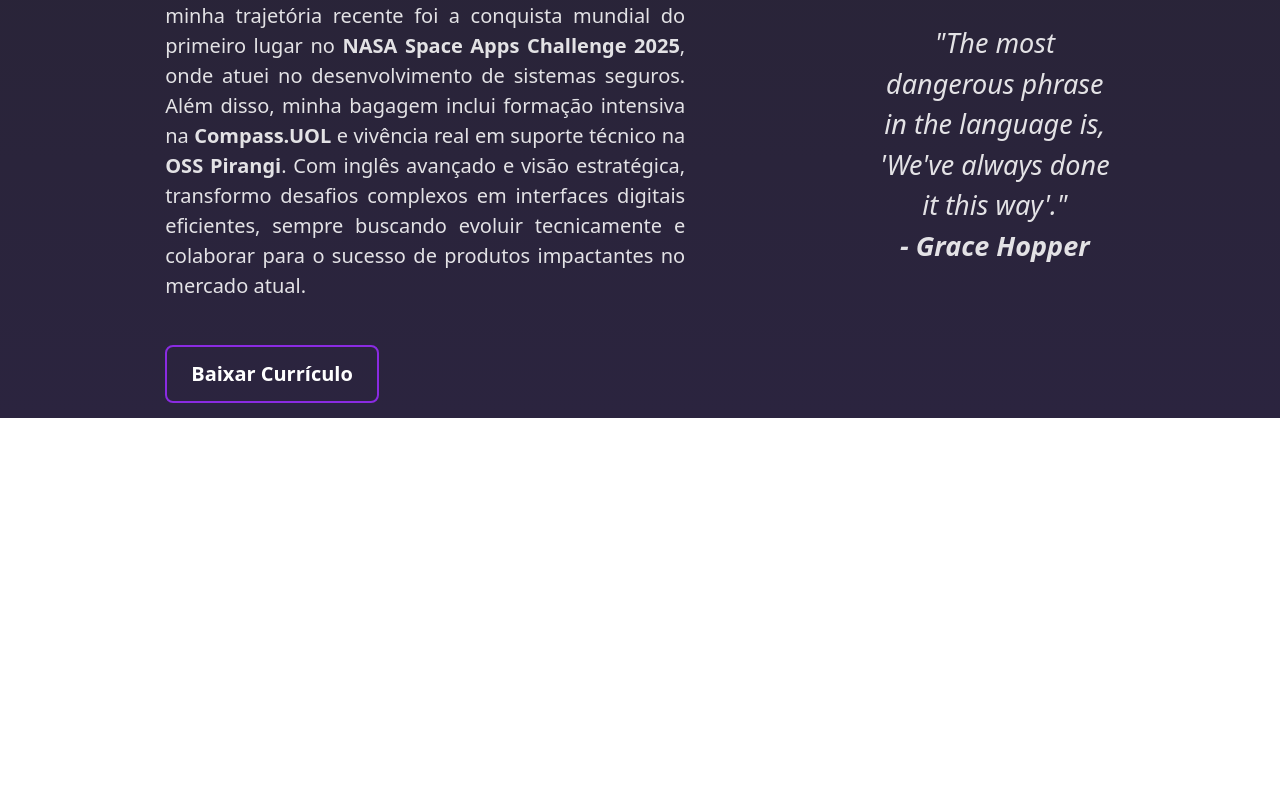
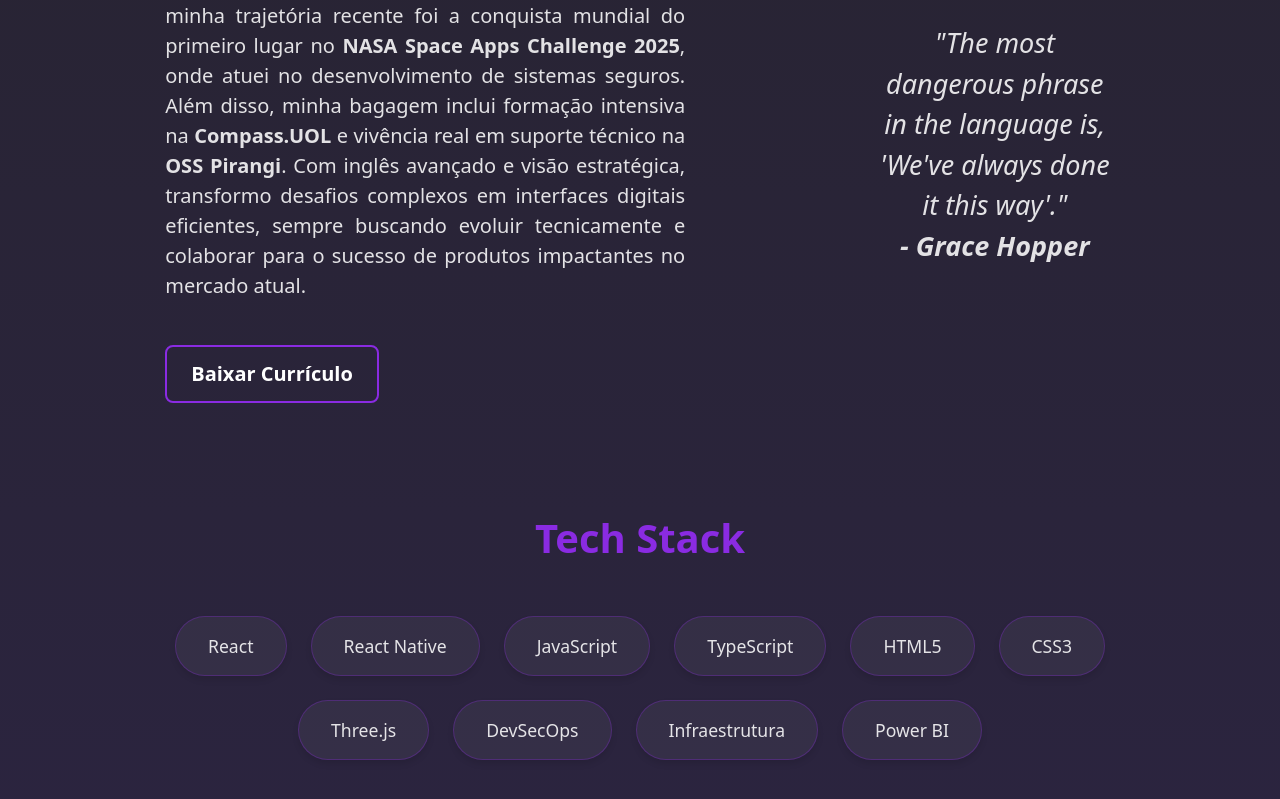
Before and after one commit to rbelchioroliv/Portfolio, a React (Vite) app: page / in a window 1280 px wide. Shown: the part 1324-2123 px from the top of the page. Before the commit the page ends 1742 px from the top, so only its background shows below. Built offline with nearby package versions, Linux system fonts and the light colour scheme.

Commit message:
add career-tags

```diff
--- a/src/App.css
+++ b/src/App.css
@@ -152,3 +152,36 @@
   color: white;
   box-shadow: 0 0 15px rgba(138, 43, 226, 0.5);
 }
+
+
+/* --- Seção de Skills --- */
+.skills-section {
+  padding: 4rem 2rem;
+  text-align: center;
+  max-width: 1000px;
+  margin: 0 auto;
+}
+
+.skills-section h2, .timeline-section h2 {
+  font-size: 2.5rem;
+  margin-bottom: 3rem;
+  color: blueviolet;
+}
+
+.skills-grid {
+  display: flex;
+  flex-wrap: wrap;
+  justify-content: center;
+  gap: 1.5rem;
+}
+
+.skill-card {
+  background: rgba(255, 255, 255, 0.05);
+  border: 1px solid rgba(138, 43, 226, 0.3);
+  padding: 1rem 2rem;
+  border-radius: 50px;
+  font-size: 1.1rem;
+  font-weight: 500;
+  cursor: default;
+  box-shadow: 0 4px 6px rgba(0,0,0,0.1);
+}
--- a/src/App.jsx
+++ b/src/App.jsx
@@ -186,6 +186,36 @@
       </div>
 
 
+       {/* COMPETÊNCIAS */}
+      <div className='skills-section'>
+        <motion.h2
+          initial={{ opacity: 0, y: 20 }}
+          whileInView={{ opacity: 1, y: 0 }}
+          viewport={{ once: true }}
+        >
+          Tech Stack
+        </motion.h2>
+        <div className='skills-grid'>
+          {skills.map((skill, index) => (
+            <motion.div
+              key={index}
+              className='skill-card'
+              initial={{ opacity: 0, y: 20 }}
+              whileInView={{ opacity: 1, y: 0 }}
+              viewport={{ once: true }}
+              transition={{ delay: index * 0 }}
+              whileHover={{ scale: 1.1, backgroundColor: "#661cab", borderColor: "#fff" }}
+            >
+              {skill}
+            </motion.div>
+          ))}
+        </div>
+      </div>
+
+
+
+
+
 
 
     </>
```
